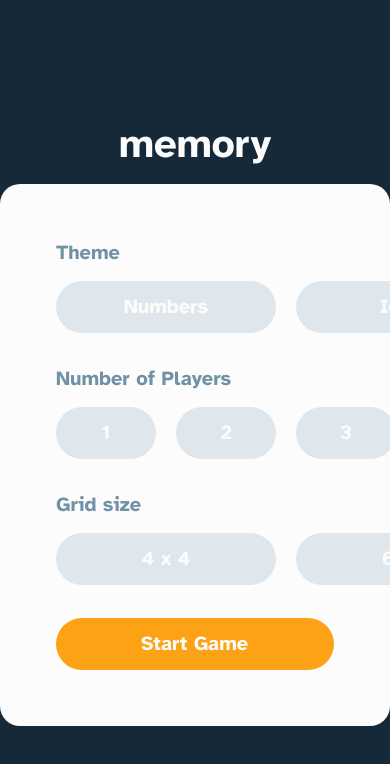
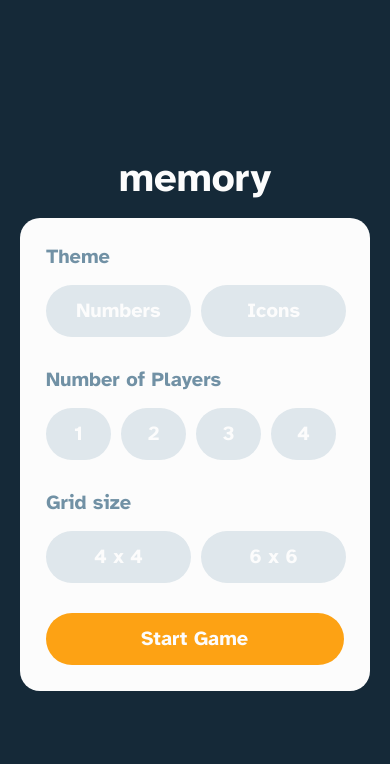
Before and after one commit to ssejjemba/memory, a Next.js app: page / in a window 390 px wide. Shown: the top 764 px of the page. Built offline with nearby package versions, Linux system fonts and the light colour scheme.

Commit message:
style(Start-screen): make the start screen mobile responsive

```diff
--- a/src/components/buttons/button-secondary/ButtonSecondary.module.css
+++ b/src/components/buttons/button-secondary/ButtonSecondary.module.css
@@ -21,3 +21,13 @@
   background-color: var(--color-secondary-light);
   opacity: 0.8;
 }
+
+@media (max-width: 600px) {
+  .text-btn {
+    width: 14.5rem;
+  }
+
+  .number-btn {
+    width: 6.5rem;
+  }
+}
--- a/src/styles/start.module.css
+++ b/src/styles/start.module.css
@@ -54,3 +54,18 @@
 .start-btn--case {
   width: 100%;
 }
+
+@media (max-width: 600px) {
+  .game-settings {
+    max-width: 35rem;
+    padding: 2.6rem;
+  }
+
+  .setting-case {
+    padding-bottom: 3rem;
+  }
+
+  .buttons-case {
+    gap: 1rem;
+  }
+}
```
